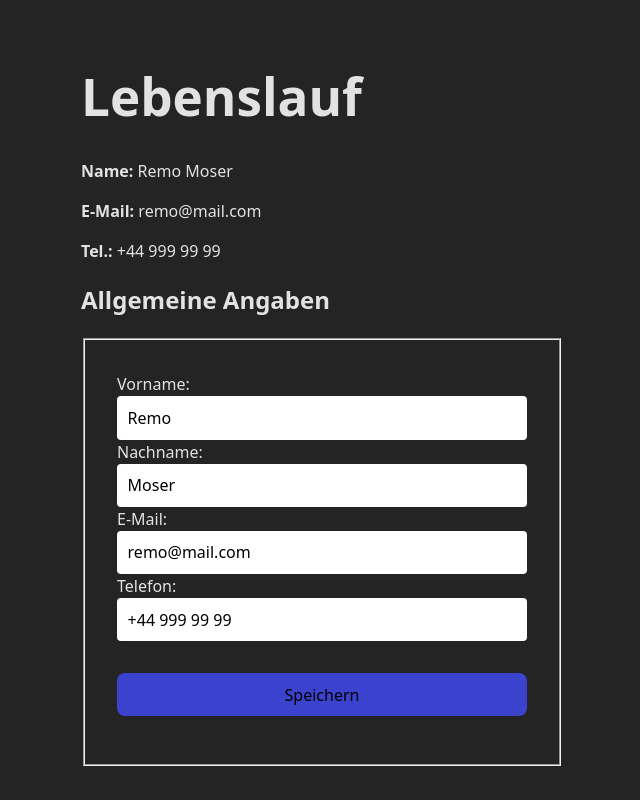
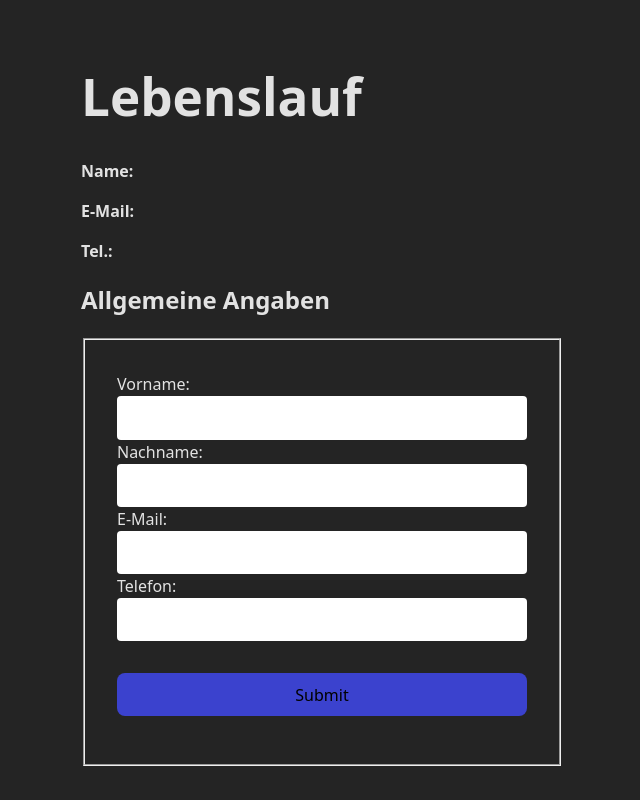
Before and after one commit to remzr/cv-builder, a React (Vite) app: page / in a window 1280 px wide. Shown: the whole page, without its empty margins (354-994 px from the left). Built offline with nearby package versions, Linux system fonts and the light colour scheme.

Commit message:
Change input values with placeholders, because otherwise no input is possible

```diff
--- a/src/App.jsx
+++ b/src/App.jsx
@@ -34,16 +34,16 @@ function App() {
   return (
     <>
       <Cv
-        preName={"Remo"}
-        familyName={"Moser"}
-        mailAdress={"remo@mail.com"}
-        phoneNumber={"+44 999 99 99"}
+        preName={preName}
+        familyName={familyName}
+        mailAdress={mailAdress}
+        phoneNumber={phoneNumber}
       />
       <Section
-        preName={"Remo"}
-        familyName={"Moser"}
-        mailAdress={"remo@mail.com"}
-        phoneNumber={"+44 999 99 99"}
+        preName={preName}
+        familyName={familyName}
+        mailAdress={mailAdress}
+        phoneNumber={phoneNumber}
       />
     </>
   );
--- a/src/components/Section.jsx
+++ b/src/components/Section.jsx
@@ -7,19 +7,19 @@ export default function Section({preName, familyName, mailAdress, phoneNumber, h
             <h2>Allgemeine Angaben</h2>
             <fieldset>
                     <label for="name"> Vorname:
-                        <input type="text" id="preName" value={preName} onChange={handleChange} />
+                        <input type="text" id="preName" placeholder={preName} onChange={handleChange} />
                     </label>
                     <label for="name"> Nachname:
-                        <input type="text" id="familyName" value={familyName} onChange={handleChange} />
+                        <input type="text" id="familyName" placeholder={familyName} onChange={handleChange} />
                     </label>
                     <label for="email"> E-Mail:
-                        <input type="email" id="mailAdress" value={mailAdress} onChange={handleChange} />
+                        <input type="email" id="mailAdress" placeholder={mailAdress} onChange={handleChange} />
                     </label>
                     <label for="tel"> Telefon:
-                        <input type="tel" id="phoneNumber" value={phoneNumber} onChange={handleChange} />
+                        <input type="tel" id="phoneNumber" placeholder={phoneNumber} onChange={handleChange} />
                     </label>
                 <p>
-                    <input class="submitButton" type="submit" value="Speichern" />
+                    <input class="submitButton" type="submit" placeholder="Speichern" />
                 </p>
             </fieldset>
         </form>
```
